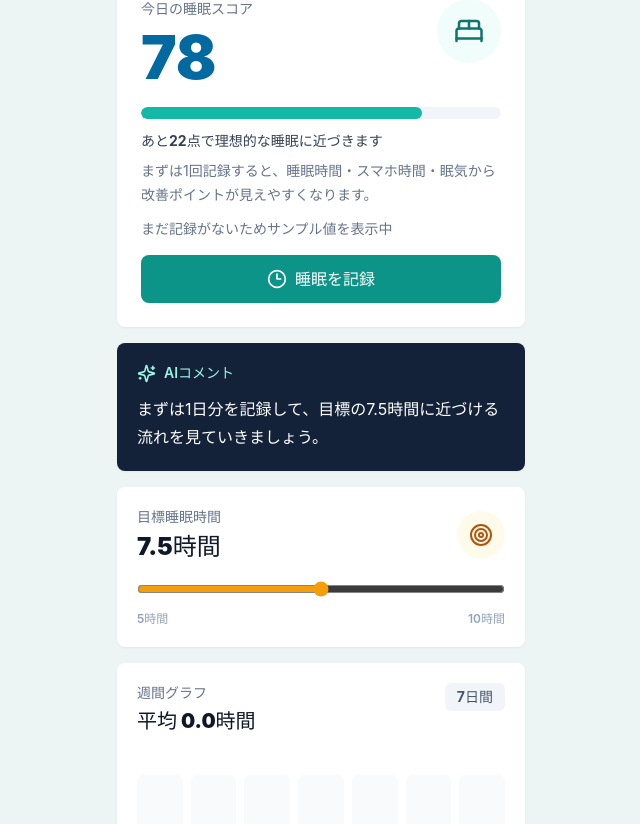
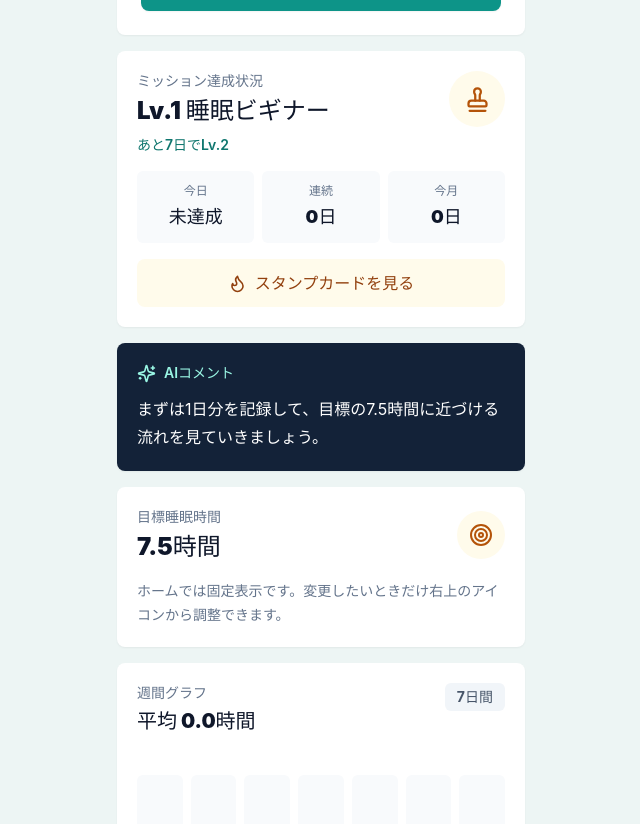
Before and after one commit to such310usdes/Sleep-Coach, a React (Vite) app: page / in a window 1280 px wide. Shown: the part 1035-1859 px from the top of the page, without its empty margins (319-959 px from the left). Built offline with nearby package versions, Linux system fonts and the light colour scheme.

Commit message:
Update App.tsx

```diff
--- a/src/App.tsx
+++ b/src/App.tsx
@@ -328,6 +328,7 @@ export default function App() {
   );
   const [missionStats, setMissionStats] = useState(loadMissionStats);
   const [stampMonth, setStampMonth] = useState(() => getMonthKey());
+  const [isEditingGoal, setIsEditingGoal] = useState(false);
   const [achievementToast, setAchievementToast] = useState<{ isVisible: boolean; streak: number }>({
     isVisible: false,
     streak: 0,
@@ -481,15 +482,6 @@ export default function App() {
               onComplete={completeTodayMission}
             />
 
-            <LevelProgressCard
-              level={dailyMission.level}
-              dayCount={dailyMission.dayCount}
-              isTodayCompleted={isTodayMissionCompleted}
-              currentStreak={missionStats.currentStreak}
-              monthCompletedCount={monthCompletedCount}
-              onOpenStampCard={() => setView('stamps')}
-            />
-
             <div className="rounded-lg bg-white p-6 shadow-sm">
               <div className="flex items-start justify-between gap-4">
                 <div>
@@ -525,6 +517,15 @@ export default function App() {
               </button>
             </div>
 
+            <LevelProgressCard
+              level={dailyMission.level}
+              dayCount={dailyMission.dayCount}
+              isTodayCompleted={isTodayMissionCompleted}
+              currentStreak={missionStats.currentStreak}
+              monthCompletedCount={monthCompletedCount}
+              onOpenStampCard={() => setView('stamps')}
+            />
+
             <div className="rounded-lg bg-[#132238] p-5 text-white shadow-sm">
               <div className="mb-3 flex items-center gap-2 text-teal-200">
                 <Sparkles size={19} />
@@ -541,24 +542,42 @@ export default function App() {
                   <p className="text-sm font-semibold text-slate-500">目標睡眠時間</p>
                   <p className="mt-1 text-2xl font-black text-slate-900">{goalHours}時間</p>
                 </div>
-                <div className="flex h-12 w-12 items-center justify-center rounded-full bg-amber-50 text-amber-700">
+                <button
+                  type="button"
+                  onClick={() => setIsEditingGoal((current) => !current)}
+                  className="flex h-12 w-12 items-center justify-center rounded-full bg-amber-50 text-amber-700"
+                  aria-label="目標睡眠時間を変更"
+                >
                   <Target size={24} />
+                </button>
+              </div>
+              <p className="text-sm leading-6 text-slate-500">
+                ホームでは固定表示です。変更したいときだけ右上のアイコンから調整できます。
+              </p>
+              {isEditingGoal && (
+                <div className="mt-4">
+                  <p className="mb-2 text-xs font-bold text-slate-500">目標を選択</p>
+                  <div className="grid grid-cols-4 gap-2">
+                    {[6, 6.5, 7, 7.5, 8, 8.5, 9, 9.5].map((hours) => (
+                      <button
+                        key={hours}
+                        type="button"
+                        onClick={() => {
+                          setGoalHours(hours);
+                          setIsEditingGoal(false);
+                        }}
+                        className={`h-10 rounded-md text-sm font-bold ${
+                          goalHours === hours
+                            ? 'bg-amber-500 text-white'
+                            : 'bg-amber-50 text-amber-800'
+                        }`}
+                      >
+                        {hours}h
+                      </button>
+                    ))}
+                  </div>
                 </div>
-              </div>
-              <input
-                type="range"
-                min="5"
-                max="10"
-                step="0.5"
-                value={goalHours}
-                onChange={(event) => setGoalHours(Number(event.target.value))}
-                className="w-full accent-amber-500"
-                aria-label="目標睡眠時間"
-              />
-              <div className="mt-2 flex justify-between text-xs font-semibold text-slate-400">
-                <span>5時間</span>
-                <span>10時間</span>
-              </div>
+              )}
             </div>
 
             <div className="rounded-lg bg-white p-5 shadow-sm">
```
